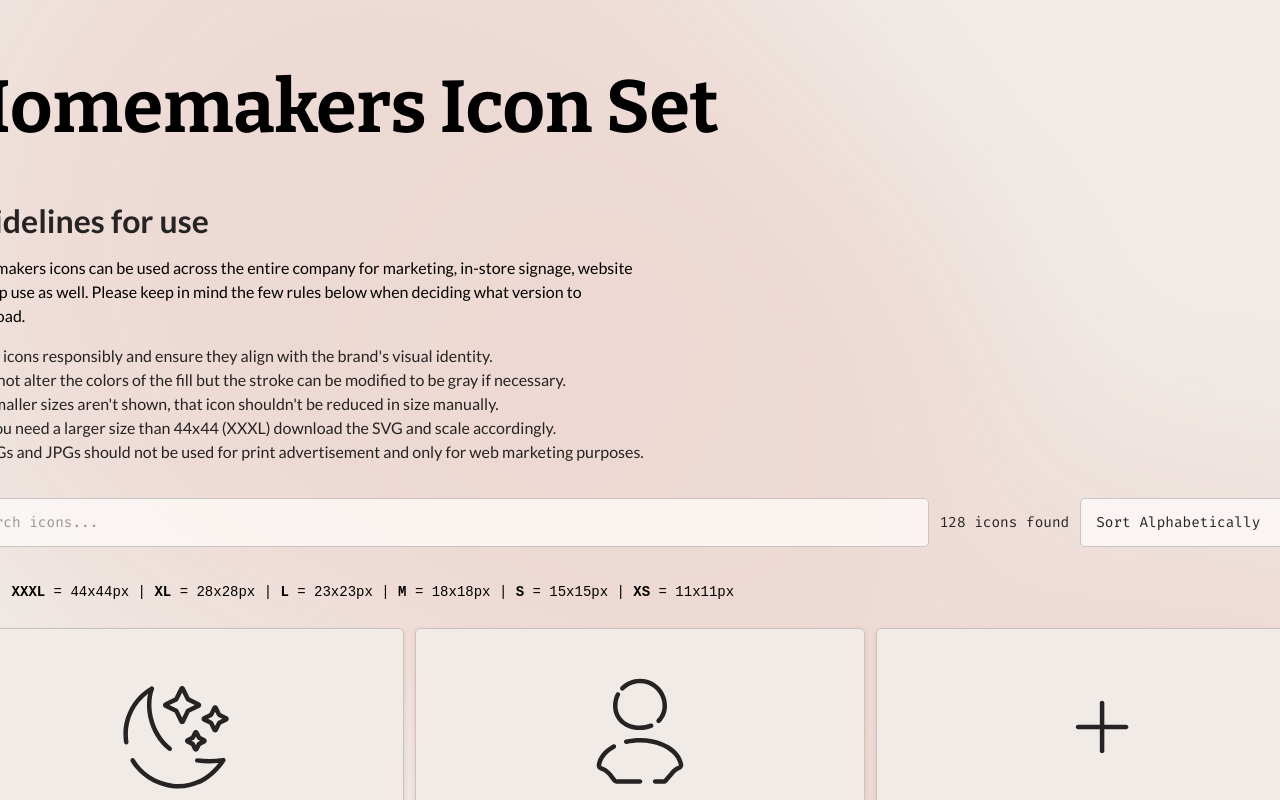
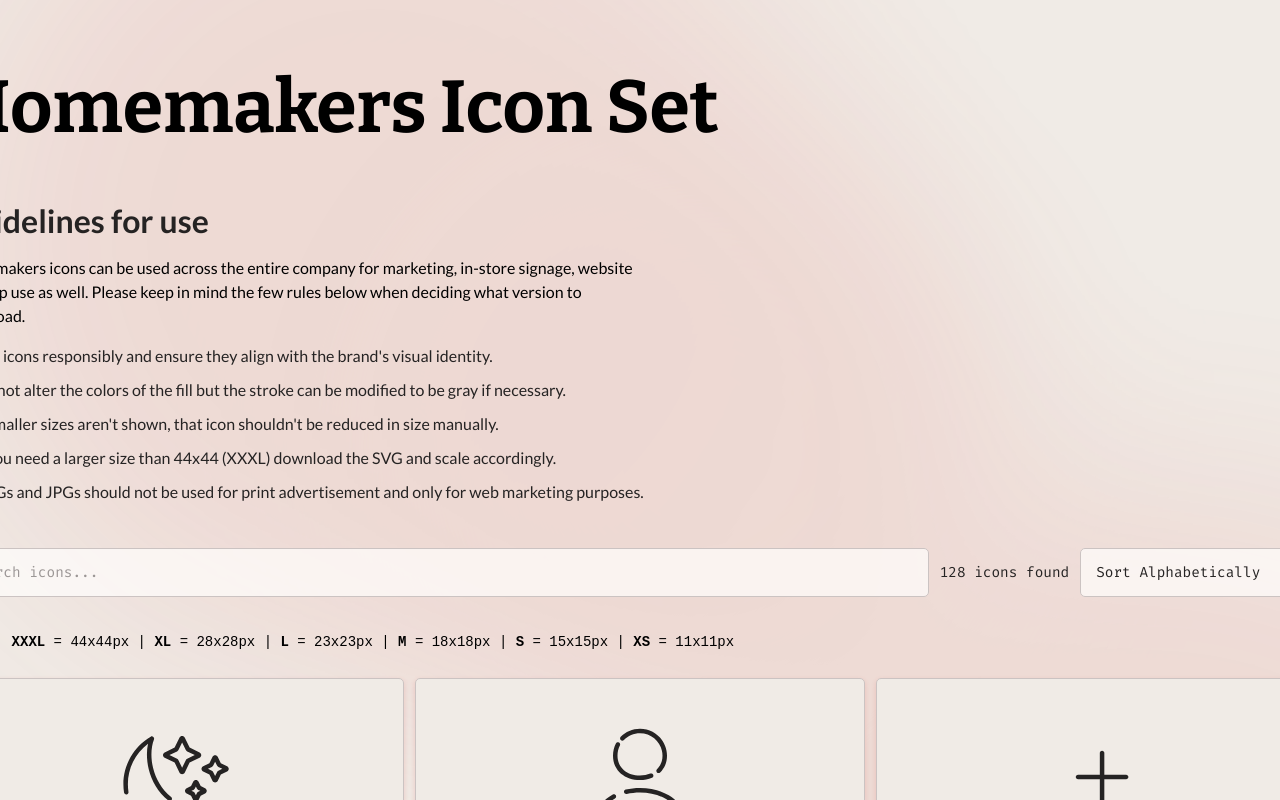
Before and after one commit to Alexiswaters/homemakersBrand, a React (Create React App) app: page / in a window 1280 px wide. Shown: the top 800 px of the page. Built offline with nearby package versions, Linux system fonts and the light colour scheme; no server answers; grey boxes are pictures that could not be loaded.

Commit message:
Further improve text legeablity on smaller screen sizes

```diff
--- a/src/App.css
+++ b/src/App.css
@@ -232,6 +232,10 @@ h1 {
 .list li {
   padding-left: 10px; /* Adjust this value to control the indent */
   margin-left: 10px; /* Small left margin */
+  padding-bottom: 10px;
+}
+.list:nth-child(5) li {
+  padding-bottom: 0px;
 }
 
 p {
```
